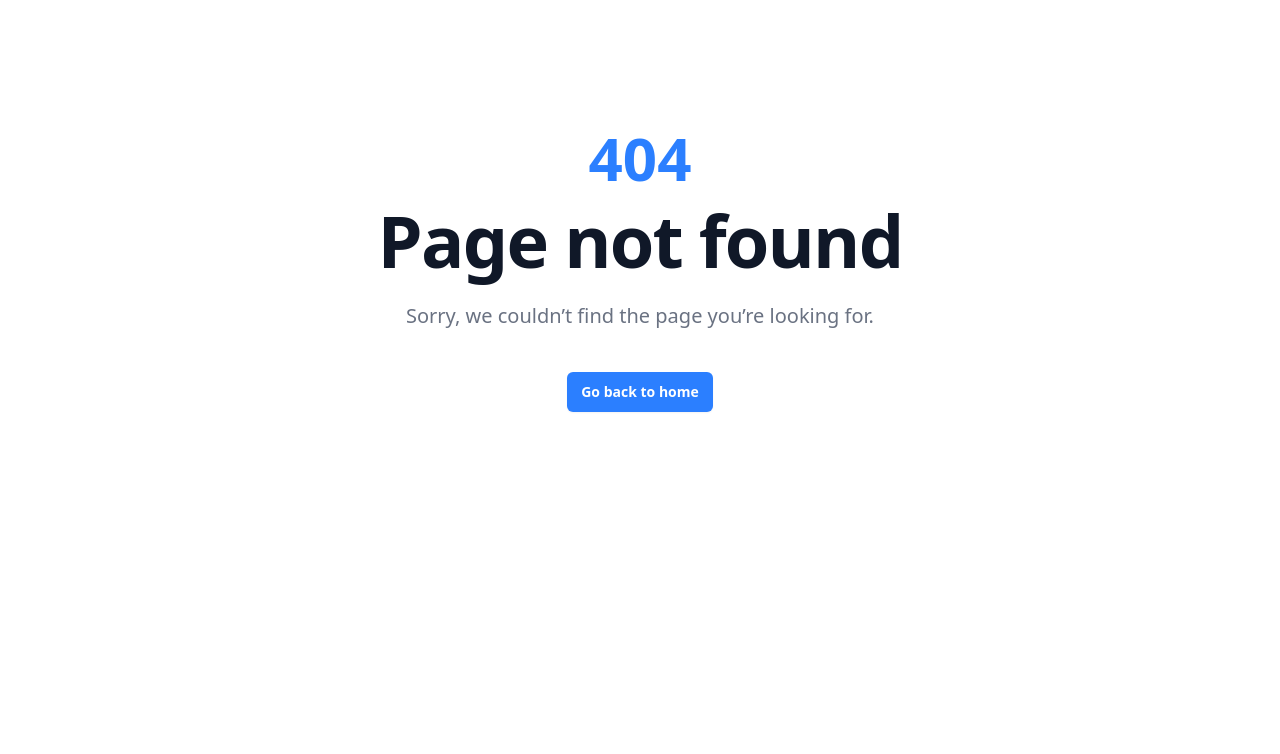
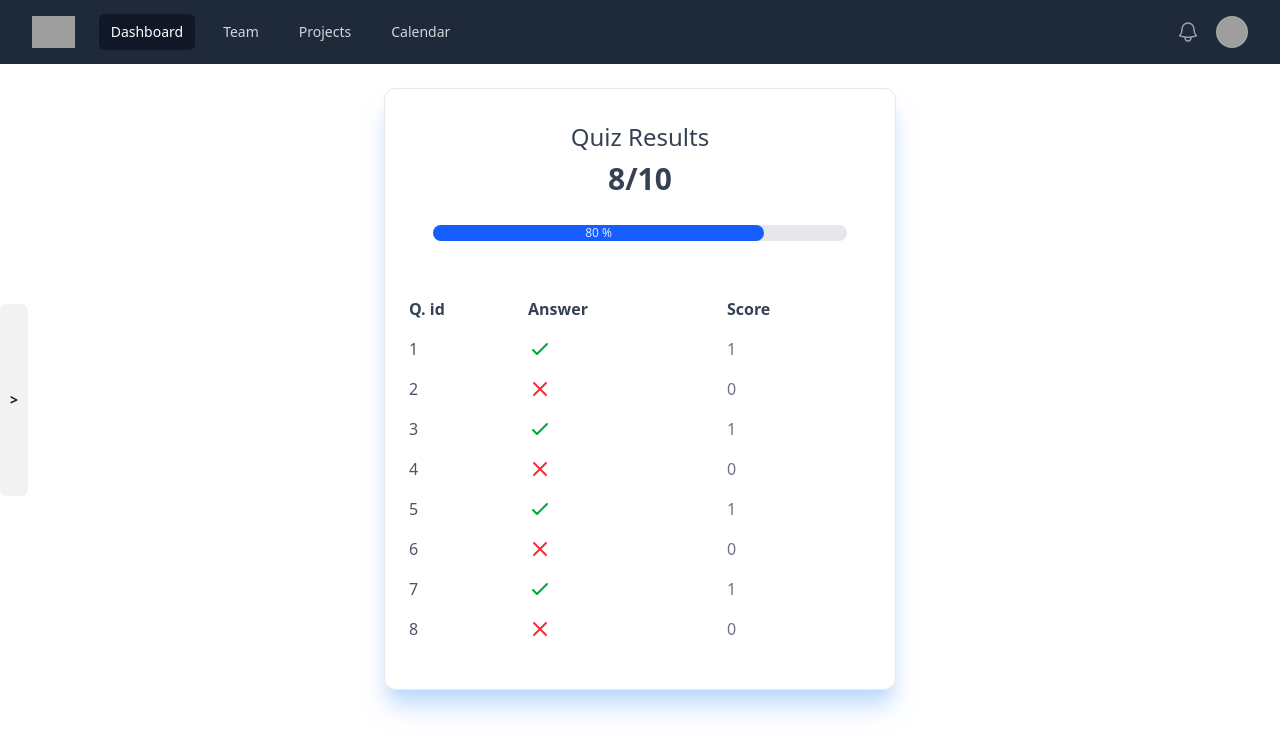
Before and after one commit to vishwaraj-j/e-learning-platform, a React (Vite) app in the folder frontend/: page /quiz-results in a window 1280 px wide. Before the commit this address had no page. Shown: the top 754 px of the page. Built offline with nearby package versions, Linux system fonts and the light colour scheme; grey boxes are pictures that could not be loaded.

Commit message:
add quiz results page

```diff
--- a/frontend/src/App.tsx
+++ b/frontend/src/App.tsx
@@ -3,11 +3,13 @@ import { CourseCatalog } from './pages/CourseCatalog'
 import Error from './components/common/Error'
 import CourseDetails from "./pages/CourseDetails"
 import ModuleDetails from "./pages/ModuleDetails"
+import { QuizResults } from './pages/QuizResults'
 function App() {
   const router = createBrowserRouter([
     {path:"/course-catalog", element:<CourseCatalog/>},
     {path:"/course-details", element:<CourseDetails/>},
     {path:"/module-details", element:<ModuleDetails/>},
+    {path:"/quiz-results", element:<QuizResults/>},
     {path:"*", element:<Error/>}
 
   ])
--- a/frontend/src/pages/ModuleDetails.tsx
+++ b/frontend/src/pages/ModuleDetails.tsx
@@ -63,7 +63,8 @@ export default function ModuleDetails() {
             <NavLink to="/module-details" className="flex justify-between p-1 text-gray-900 bg-gray-50 rounded-lg dark:text-white hover:bg-gray-300 dark:hover:bg-gray-700 ">
                 <span className="ms-3">{quiz.title}</span>
                 {quiz.isComplete?
-                  <button type="button" className="text-green-600 hover:text-white border border-blue6700 hover:bg-green-600 font-medium rounded-lg text-sm px-5 py-1.5 text-center me-2 mb-1">View Results</button>
+                  <NavLink to="/quiz-results" type="button" className="text-green-600 hover:text-white border border-blue6700 hover:bg-green-600 font-medium rounded-lg text-sm px-5 py-1.5 text-center me-2 mb-1">View Results
+                  </NavLink>
                   :
                   <button type="button" className="text-blue-600 hover:text-white border border-blue6700 hover:bg-blue-600 font-medium rounded-lg text-sm px-5 py-1.5 text-center me-2 mb-1">Attempt Quiz</button>
                 }
--- /dev/null
+++ b/frontend/src/pages/QuizResults.tsx
@@ -0,0 +1,74 @@
+import Navbar from "../components/common/Navbar"
+import Sidebar from "../components/common/Sidebar"
+
+export const QuizResults = () => {
+    const progress = 80
+    const questions = [
+  {id:1, title:"Module Name", isCorrect:true},
+  {id:2, title:"Module Name", isCorrect:false},
+  {id:3, title:"Module Name", isCorrect:true},
+  {id:4, title:"Module Name", isCorrect:false},
+  {id:5, title:"Module Name", isCorrect:true},
+  {id:6, title:"Module Name", isCorrect:false},
+  {id:7, title:"Module Name", isCorrect:true},
+  {id:8, title:"Module Name", isCorrect:false},
+
+]
+  return (
+    <>
+    <Navbar/>
+    <Sidebar/>
+    <div className="px-6 pt-6 2xl:container ">
+        <div className=" grid place-items-center h-50 ">
+                <div className="max-w-lg w-full shadow-xl shadow-blue-200 lg:h-full py-8 px-6 text-gray-600 rounded-xl border border-gray-200 ">
+                    <h5 className="text-2xl text-gray-700 text-center">Quiz Results</h5>
+                    <div className="mt-2 flex justify-center gap-4">
+                        <h3 className="text-3xl font-bold text-gray-700">8/10</h3>
+                    </div>
+                    <div className="px-6 pt-7 pb-6">
+                        <div className="w-full bg-gray-200 rounded-full ">
+                            <div className="bg-blue-600 text-xs font-medium text-blue-100 text-center p-0.5 leading-none rounded-full" style={{width: `${progress}%` }}> {progress} %</div>
+                        </div>
+                    </div>
+                    <table className="mt-6 mb-2 w-full text-gray-600">
+                        <tbody>
+                            <tr>
+                                <td className="py-2 text-gray-700 font-semibold">Q. id</td>
+                                <td className="text-gray-700 font-semibold">Answer</td>
+                                <td className="font-semibold text-gray-700">Score</td>
+                            </tr>
+                            {
+                                questions.map((question)=>(
+                                     <tr key={question.id}>
+                                <td className="py-2">{question.id}</td>
+
+                                <td className="">
+                                    {question.isCorrect ? (
+                                        <svg className="w-6 h-6 text-green-600" fill="none" viewBox="0 0 24 24" stroke="currentColor" strokeWidth="2">
+                                        <path strokeLinecap="round" strokeLinejoin="round" d="M5 13l4 4L19 7" />
+                                        </svg>
+                                    ) : (
+                                        <svg className="w-6 h-6 text-red-500" fill="none" viewBox="0 0 24 24" stroke="currentColor" strokeWidth="2">
+                                        <path strokeLinecap="round" strokeLinejoin="round" d="M6 18L18 6M6 6l12 12" />
+                                        </svg>
+                                    )}
+
+                                </td>
+                                <td className="text-gray-500">{question.isCorrect? '1': '0'}</td>
+                            </tr>
+                                ))
+                            }
+
+
+
+                        </tbody>
+                    </table>
+                </div>
+        </div>
+    </div>
+
+
+
+</>
+  )
+}
```
